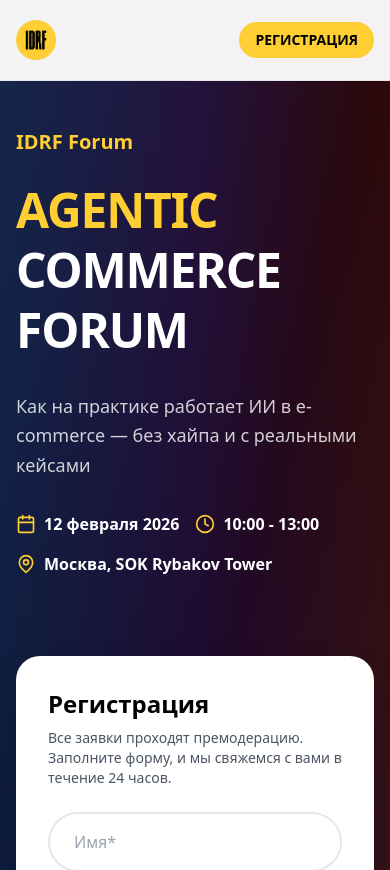
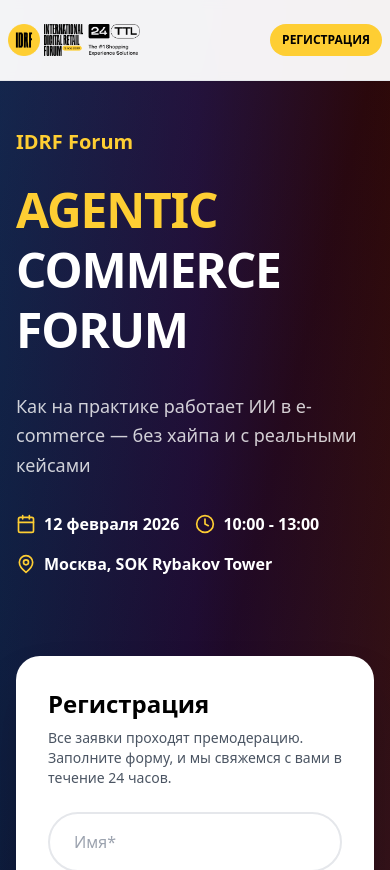
Before and after one commit to kpatueva/idrf-russian, a React (Vite) app: page / in a window 390 px wide. Shown: the top 870 px of the page. Built offline with nearby package versions, Linux system fonts and the light colour scheme.

Commit message:
Updated App.tsx

```diff
--- a/src/App.tsx
+++ b/src/App.tsx
@@ -21,12 +21,12 @@ function App() {
     <div className="min-h-screen bg-black">
       {/* Navigation */}
       <nav className="fixed top-0 w-full bg-white/95 backdrop-blur-sm border-b border-gray-200 z-50 shadow-sm">
-        <div className="max-w-7xl mx-auto px-4 sm:px-6 lg:px-8">
+        <div className="max-w-7xl mx-auto px-2 sm:px-6 lg:px-8">
           <div className="flex justify-between items-center h-20">
-            <div className="flex items-center space-x-2 sm:space-x-4 lg:space-x-6">
-              <img src={idrfLogo} alt="IDRF" className="h-10 w-10 sm:h-12 sm:w-12 lg:h-14 lg:w-14" />
-              <img src={idrfLogoFull} alt="International Digital Retail Forum" className="hidden sm:block h-12 lg:h-16" />
-              <img src={logo24TTLNew} alt="24TTL" className="hidden sm:block h-12 lg:h-16" />
+            <div className="flex items-center space-x-1 sm:space-x-4 lg:space-x-6 flex-shrink min-w-0">
+              <img src={idrfLogo} alt="IDRF" className="h-8 w-8 sm:h-12 sm:w-12 lg:h-14 lg:w-14 flex-shrink-0" />
+              <img src={idrfLogoFull} alt="International Digital Retail Forum" className="h-8 sm:h-12 lg:h-16 flex-shrink-0" />
+              <img src={logo24TTLNew} alt="24TTL" className="h-8 sm:h-12 lg:h-16 flex-shrink-0" />
             </div>
             <div className="hidden md:flex space-x-8">
               <a href="#about" className="text-gray-900 hover:text-[#FECE33] transition-colors font-medium">О форуме</a>
@@ -35,7 +35,7 @@ function App() {
               <a href="#venue" className="text-gray-900 hover:text-[#FECE33] transition-colors font-medium">Место проведения</a>
               <a href="#gallery" className="text-gray-900 hover:text-[#FECE33] transition-colors font-medium">Фото</a>
             </div>
-            <a href="#register" className="bg-[#FECE33] text-black px-4 py-2 sm:px-6 sm:py-3 rounded-full hover:bg-[#ffd84d] transition-colors font-bold text-sm sm:text-base">
+            <a href="#register" className="bg-[#FECE33] text-black px-3 py-2 sm:px-6 sm:py-3 rounded-full hover:bg-[#ffd84d] transition-colors font-bold text-xs sm:text-base whitespace-nowrap flex-shrink-0 ml-1 sm:ml-0">
               РЕГИСТРАЦИЯ
             </a>
           </div>
```
